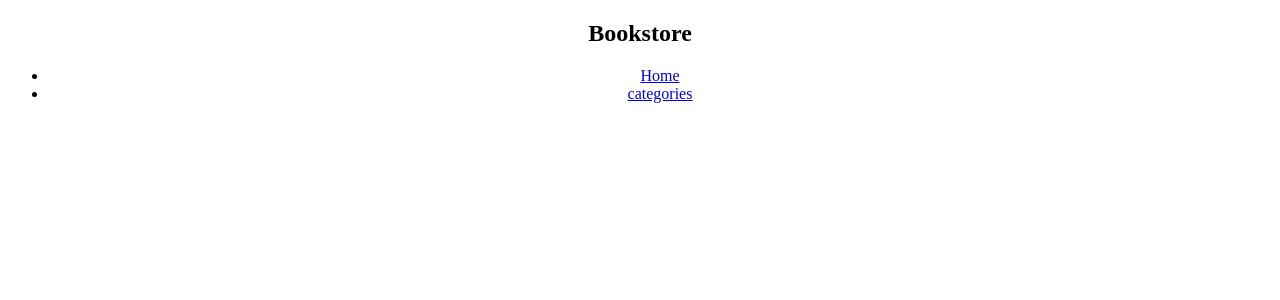
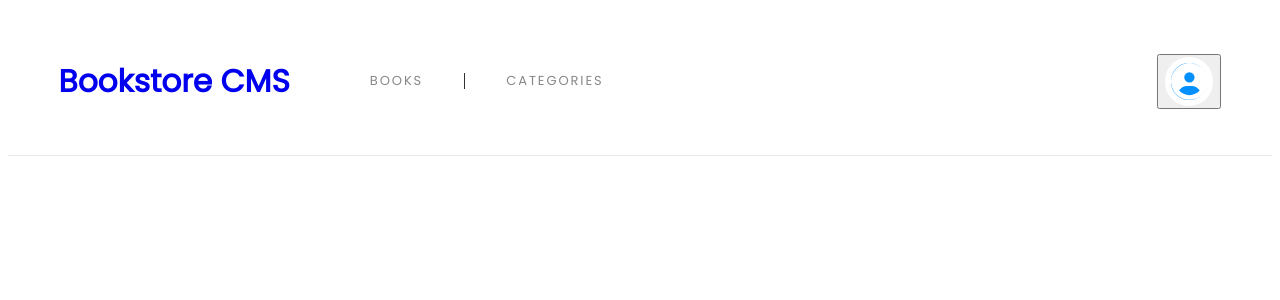
Before and after one commit to coker2019/booksave, a React (Create React App) app: page / in a window 1280 px wide. Shown: the top 300 px of the page. Built offline with nearby package versions, Linux system fonts and the light colour scheme.

Commit message:
Add styles to NavBar.

```diff
--- /dev/null
+++ b/src/components/NavBar.css
@@ -0,0 +1,56 @@
+a {
+  text-decoration: none;
+}
+
+ul li {
+  list-style-type: none;
+}
+
+:root {
+  --primary-color: #0290ff;
+}
+
+.nav-bar {
+  padding: 24px 4%;
+  background-color: white;
+  border-bottom: solid 1px #e8e8e8;
+  display: flex;
+  align-items: center;
+  gap: 40px;
+}
+
+.nav-brand {
+  font-family: "Poppins", sans-serif;
+  font-size: 1.3rem;
+  font-weight: bold;
+  color: #0290ff;
+}
+
+.nav-links {
+  display: flex;
+  flex-grow: 1;
+  list-style-type: none;
+  gap: 40px;
+}
+
+.nav-link {
+  opacity: 0.5;
+  font-family: "Poppins", sans-serif;
+  font-size: 0.813rem;
+  color: #121212;
+  letter-spacing: 1.9px;
+}
+
+.active-link {
+  opacity: 1;
+  color: #121212;
+}
+
+.fa-circle-user {
+  background-color: var(--primary-color);
+  color: white;
+  font-size: 2.3rem;
+  border-radius: 50px;
+  border: 6px solid;
+  cursor: pointer;
+}
--- a/src/components/NavBar.jsx
+++ b/src/components/NavBar.jsx
@@ -1,19 +1,29 @@
+import React from 'react';
+
 import {
   Link,
 } from 'react-router-dom';
+import { FontAwesomeIcon } from '@fortawesome/react-fontawesome';
+import { faCircleUser } from '@fortawesome/free-solid-svg-icons';
+import './NavBar.css';
 
 const Navbar = () => (
-  <nav className="navbar-container">
-    <h1>Bookstore</h1>
+  <nav className="nav-bar">
+    <div className="nav-brand">
+      <Link to="/bookstore-cms/"><h1>Bookstore CMS</h1></Link>
+    </div>
     <ul className="nav-links">
       <li>
-        <Link to="/">Home</Link>
+        <Link className="nav-link" to="/bookstore-cms/">BOOKS</Link>
       </li>
+      <li>|</li>
       <li>
-        <Link to="/categories">categories</Link>
+        <Link className="nav-link" to="/bookstore-cms/categories">CATEGORIES</Link>
       </li>
-
     </ul>
+    <button type="button" className="login-btn">
+      <FontAwesomeIcon icon={faCircleUser} />
+    </button>
   </nav>
 );
 
```
